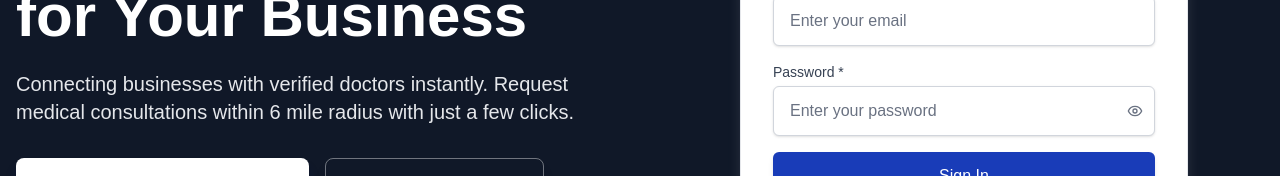
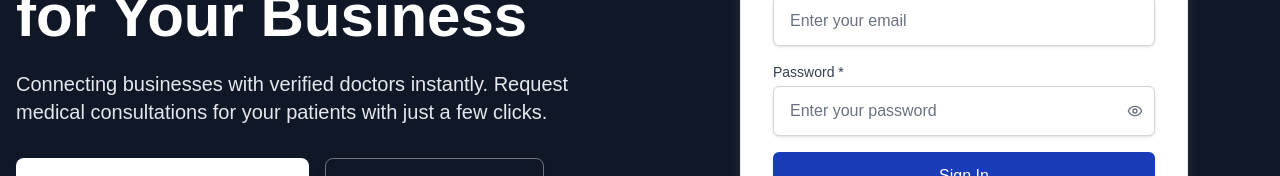
Before and after one commit to ThanksDoc-V1-1/thanksDoc_FE, a Next.js app: page / in a window 1280 px wide. Shown: the part 364-540 px from the top of the page. Built offline with nearby package versions, Linux system fonts and the light colour scheme; no server answers.

Commit message:
Update consultation request message for clarity
Request medical consultations for your patients with just a few clicks.

```diff
--- a/src/app/page.js
+++ b/src/app/page.js
@@ -95,7 +95,7 @@ function HomeContent() {
             heroIsDark ? 'text-gray-200' : 'text-gray-600'
           }`}>
             Connecting businesses with verified doctors instantly.
-            Request medical consultations within 6 mile radius with just a few clicks.
+            Request medical consultations for your patients with just a few clicks.
           </p>
 
           <div className="flex flex-col sm:flex-row gap-4 lg:justify-start justify-center mb-8">
```
